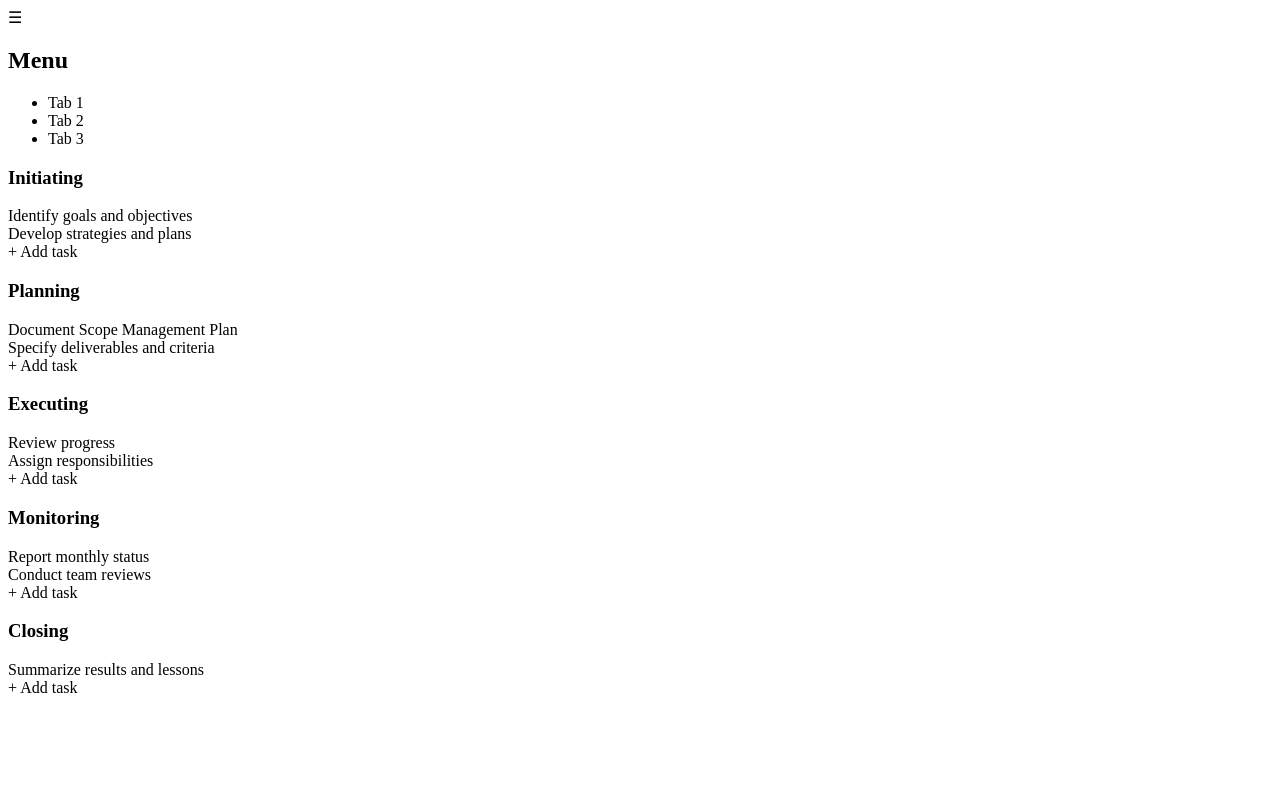
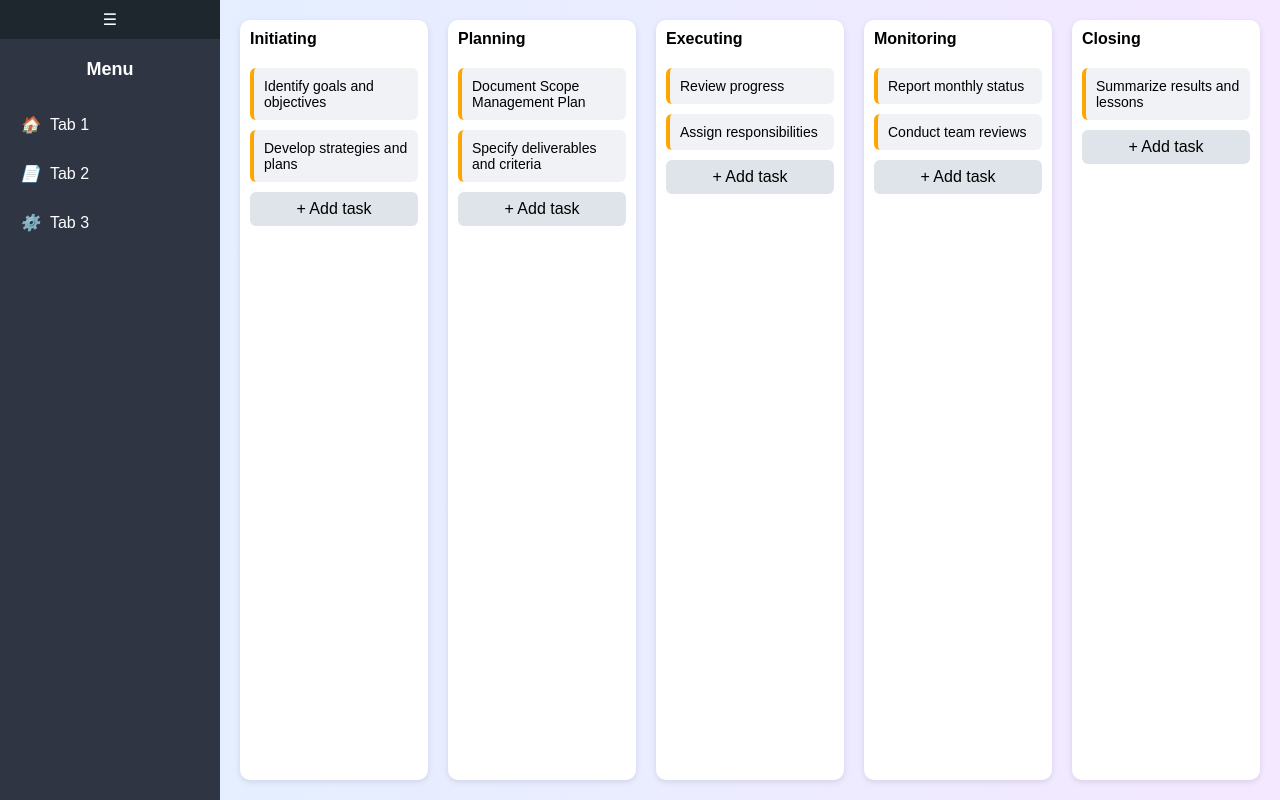
Before and after one commit to shirokuuun/ITElectiveFinalProject, a website: page main/mainPage.html in a window 1280 px wide. Drawn offline with Linux system fonts and the light colour scheme.

Commit message:
CSS Added

```diff
--- a/main/mainPage.css
+++ b/main/mainPage.css
@@ -0,0 +1,117 @@
+* {
+  box-sizing: border-box;
+  margin: 0;
+  padding: 0;
+  font-family: Arial, sans-serif;
+}
+
+body {
+  display: flex;
+  height: 100vh;
+  background: linear-gradient(to right, #e1f0ff, #f4e8ff);
+}
+
+.sidebar {
+  width: 220px;
+  background-color: #2f3542;
+  color: white;
+  transition: width 0.3s;
+  overflow: hidden;
+}
+
+.sidebar.collapsed {
+  width: 60px;
+}
+
+.sidebar h2 {
+  padding: 20px;
+  font-size: 18px;
+  text-align: center;
+}
+
+.sidebar.collapsed h2 {
+  display: none;
+}
+
+.sidebar ul {
+  list-style: none;
+}
+
+.sidebar li {
+  padding: 15px 20px;
+  cursor: pointer;
+  display: flex;
+  align-items: center;
+  gap: 10px;
+}
+
+.sidebar li span {
+  display: inline-block;
+}
+
+.sidebar.collapsed li span {
+  display: none;
+}
+
+.sidebar.collapsed li i {
+  display: inline-block;
+  text-align: center;
+  width: 100%;
+  font-size: 1.2em;
+}
+
+.sidebar li:hover {
+  background-color: #57606f;
+}
+
+.toggle-btn {
+  background-color: #1e272e;
+  color: white;
+  padding: 10px;
+  cursor: pointer;
+  text-align: center;
+}
+
+.main {
+  flex: 1;
+  padding: 20px;
+  overflow-x: auto;
+}
+
+.board {
+  display: flex;
+  gap: 20px;
+  height: 100%;
+}
+
+.column {
+  background: white;
+  border-radius: 10px;
+  padding: 10px;
+  width: 260px;
+  box-shadow: 0 2px 6px rgba(0, 0, 0, 0.1);
+  display: flex;
+  flex-direction: column;
+  gap: 10px;
+}
+
+.column h3 {
+  font-size: 16px;
+  margin-bottom: 10px;
+}
+
+.task {
+  background-color: #f1f2f6;
+  border-left: 4px solid #ffa502;
+  border-radius: 6px;
+  padding: 10px;
+  font-size: 14px;
+}
+
+.add-task {
+  background-color: #dfe4ea;
+  text-align: center;
+  padding: 8px;
+  border-radius: 6px;
+  cursor: pointer;
+}
--- a/main/mainPage.html
+++ b/main/mainPage.html
@@ -4,15 +4,16 @@
     <meta charset="UTF-8" />
     <meta name="viewport" content="width=device-width, initial-scale=1.0" />
     <title>Document</title>
+    <link rel="stylesheet" href="mainPage.css" />
   </head>
   <body>
     <div class="sidebar" id="sidebar">
       <div class="toggle-btn" onclick="toggleSidebar()">☰</div>
       <h2>Menu</h2>
       <ul>
-        <li>Tab 1</li>
-        <li>Tab 2</li>
-        <li>Tab 3</li>
+        <li><i>🏠</i><span>Tab 1</span></li>
+        <li><i>📄</i><span>Tab 2</span></li>
+        <li><i>⚙️</i><span>Tab 3</span></li>
       </ul>
     </div>
 
```
